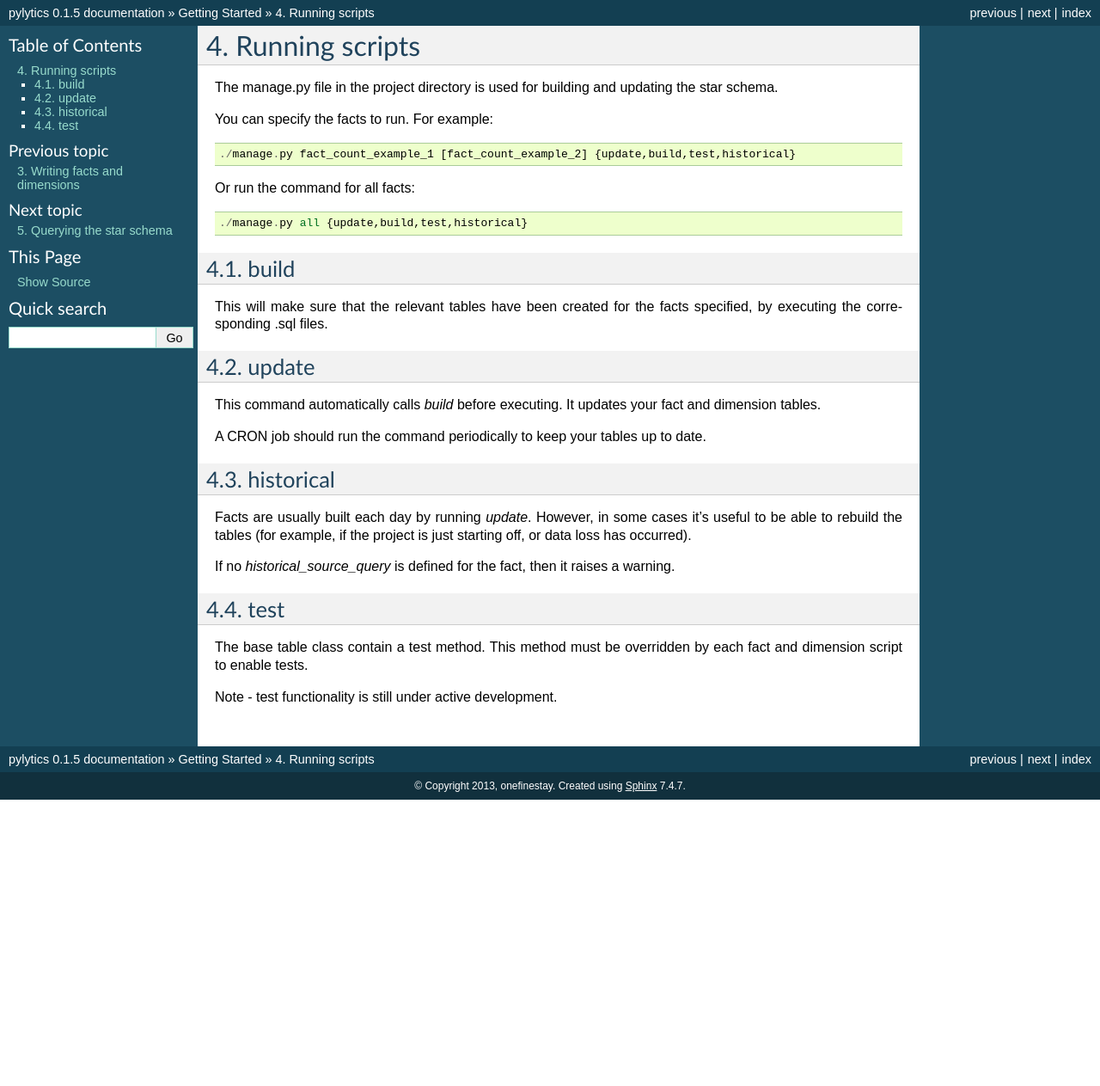
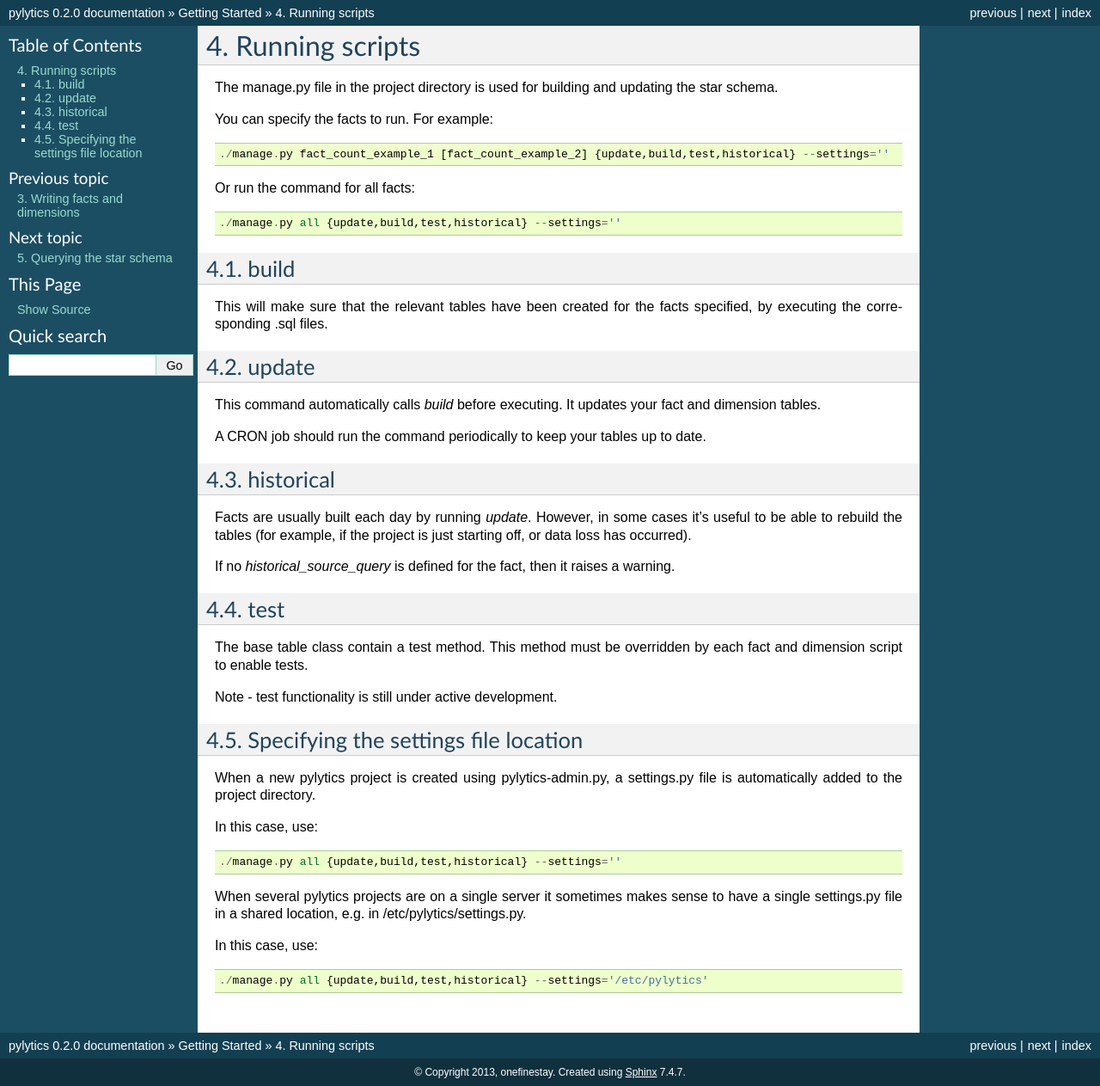
Before and after one commit to onefinestay/pylytics, a Sphinx documentation site: the page built from docs/getting-started/running-scripts.rst, in a window 1280 px wide. Shown: the whole page at 86% size. Built offline with Sphinx 7.4.7, drawn with Linux system fonts in a browser that asks for light colours; before the commit the page ends 930 px from its top, so only the background shows below that.

Commit message:
updated docs for settings requirements

```diff
--- a/docs/getting-started/running-scripts.rst
+++ b/docs/getting-started/running-scripts.rst
@@ -4,11 +4,11 @@
 
 You can specify the facts to run. For example::
 
-    ./manage.py fact_count_example_1 [fact_count_example_2] {update,build,test,historical}
+    ./manage.py fact_count_example_1 [fact_count_example_2] {update,build,test,historical} --settings=''
 
 Or run the command for all facts::
 
-    ./manage.py all {update,build,test,historical}
+    ./manage.py all {update,build,test,historical} --settings=''
 
 
 build
@@ -35,3 +35,18 @@
 The base table class contain a test method. This method must be overridden by each fact and dimension script to enable tests.
 
 Note - test functionality is still under active development.
+
+
+Specifying the settings file location
+*************************************
+When a new pylytics project is created using pylytics-admin.py, a settings.py file is automatically added to the project directory.
+
+In this case, use::
+
+    ./manage.py all {update,build,test,historical} --settings=''
+
+When several pylytics projects are on a single server it sometimes makes sense to have a single settings.py file in a shared location, e.g. in /etc/pylytics/settings.py.
+
+In this case, use::
+
+    ./manage.py all {update,build,test,historical} --settings='/etc/pylytics'
--- a/setup.py
+++ b/setup.py
@@ -55,6 +55,6 @@
                   'pylytics.conf.project_template.fact': ['sql/*']},
     scripts = ['pylytics/bin/pylytics-admin.py'],
     url='https://github.com/onefinestay/pylytics',
-    version='0.1.5',
+    version='0.2.0',
     zip_safe=False,
     )
```
Also changed, not shown: 1 other file.
